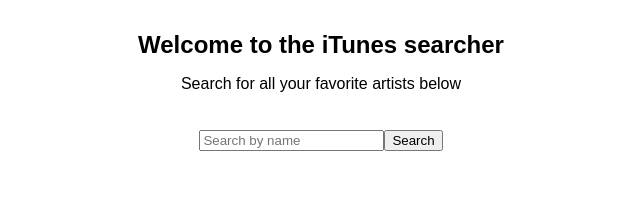
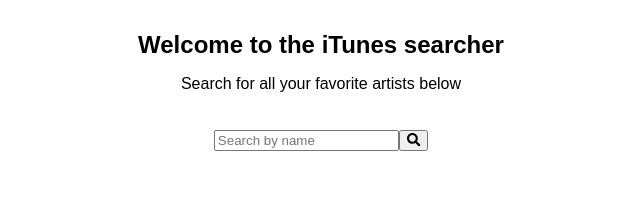
Before and after one commit to Jchen6802/itunes_search, a React (Create React App) app: page / in a window 1280 px wide. Shown: the top 220 px of the page, without its empty margins (319-959 px from the left). Built offline with nearby package versions, Linux system fonts and the light colour scheme.

Commit message:
Added fontawesome search icon, added selectors for minor optimization

```diff
--- a/package.json
+++ b/package.json
@@ -3,6 +3,9 @@
   "version": "0.1.0",
   "private": true,
   "dependencies": {
+    "@fortawesome/fontawesome-svg-core": "^1.2.4",
+    "@fortawesome/free-solid-svg-icons": "^5.3.1",
+    "@fortawesome/react-fontawesome": "^0.1.3",
     "axios": "^0.18.0",
     "immutable": "^3.8.2",
     "react": "^16.5.2",
@@ -14,6 +17,7 @@
     "redux": "^4.0.0",
     "redux-mock-store": "^1.5.3",
     "redux-thunk": "^2.3.0",
+    "reselect": "^4.0.0",
     "styled-components": "^3.4.9"
   },
   "scripts": {
--- a/src/components/AlbumsList.jsx
+++ b/src/components/AlbumsList.jsx
@@ -4,6 +4,7 @@
 
 import Album from './Album.jsx';
 import { getAlbums } from '../utils/utils';
+import { albumsSelector } from '../selectors';
 
 const ResultsDiv = styled.div`
     margin-top: 20px;
@@ -27,7 +28,7 @@
 
 const mapStateToProps = (state) => {
     return {
-        albums: state.albums.toJS()
+        albums: albumsSelector(state)
     };
 }
 
--- a/src/components/Searchbar.jsx
+++ b/src/components/Searchbar.jsx
@@ -2,8 +2,11 @@
 import { connect } from 'react-redux';
 import styled from 'styled-components';
 import React, { Component } from 'react';
+import { faSearch }  from '@fortawesome/free-solid-svg-icons';
+import { FontAwesomeIcon } from '@fortawesome/react-fontawesome';
 
 import * as Actions from '../actions/actions';
+import { searchTermSelector } from '../selectors';
 
 const SearchInput = styled.input`
     max-width: 100%;
@@ -19,11 +22,16 @@
                 onChange={this.onChange}
                 onKeyDown={this.onKeyDown}
                 placeholder="Search by name"/>
-            <button
-                onClick={this.onClick}>
-                Search
-            </button>
+            {this.renderButton()}
         </div>;
+    }
+
+    renderButton() {
+        return <button
+            onClick={this.onClick}>
+            <FontAwesomeIcon
+                icon={faSearch}     />
+        </button>
     }
 
     onClick = (ev) => {
@@ -50,7 +58,7 @@
 
 const mapStateToProps = (state) => {
     return {
-        searchTerm: state.searchTerm
+        searchTerm: searchTermSelector(state)
     };
 };
 
--- /dev/null
+++ b/src/selectors.js
@@ -0,0 +1,14 @@
+import { createSelector } from 'reselect';
+
+const getAlbums = (state) => state.albums;
+const getSearchTerm = (state) => state.searchTerm;
+
+export const albumsSelector = createSelector(
+    getAlbums,
+    albums => albums.toJS()
+);
+
+export const searchTermSelector = createSelector(
+    getSearchTerm,
+    searchTerm => searchTerm
+);
```
